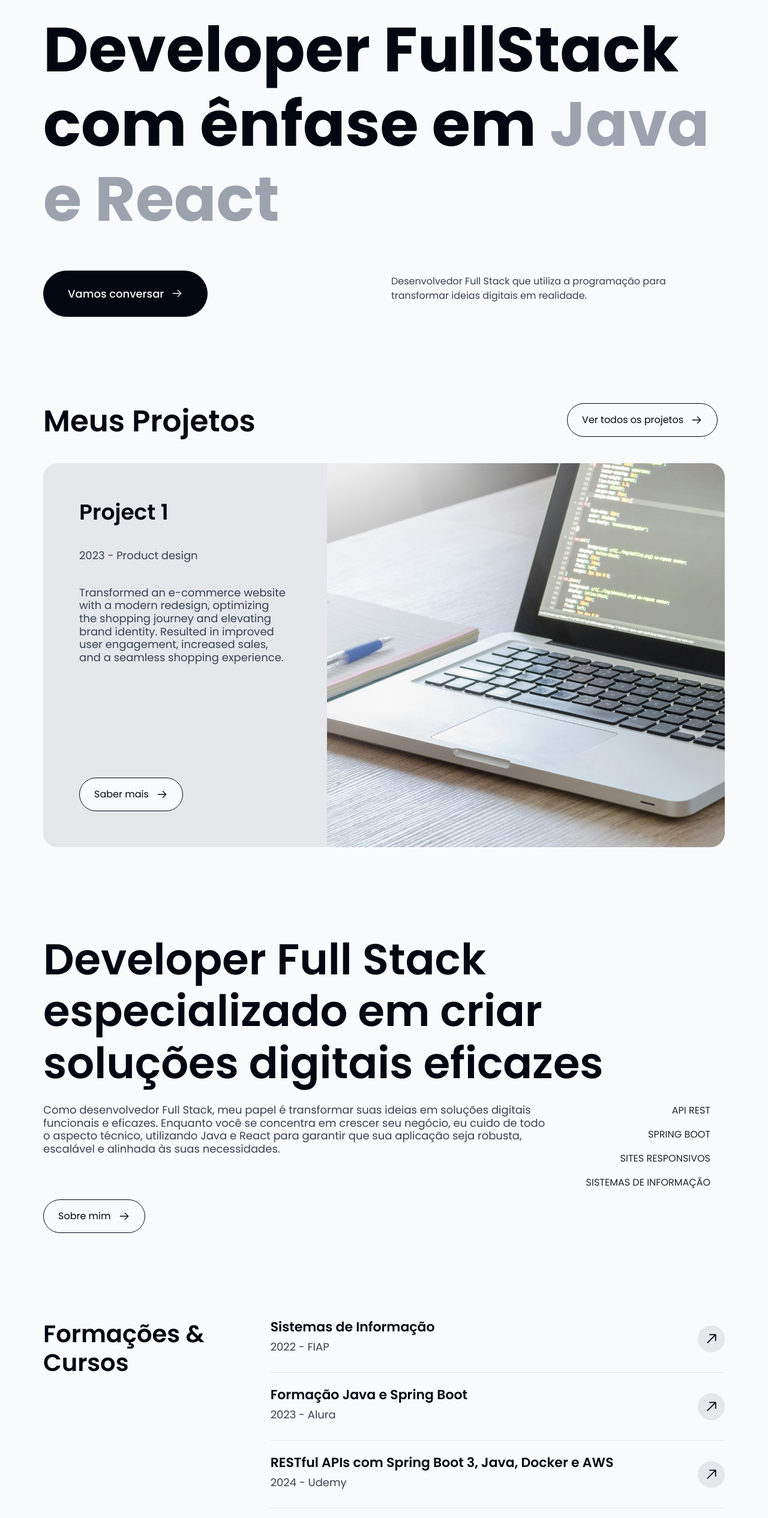
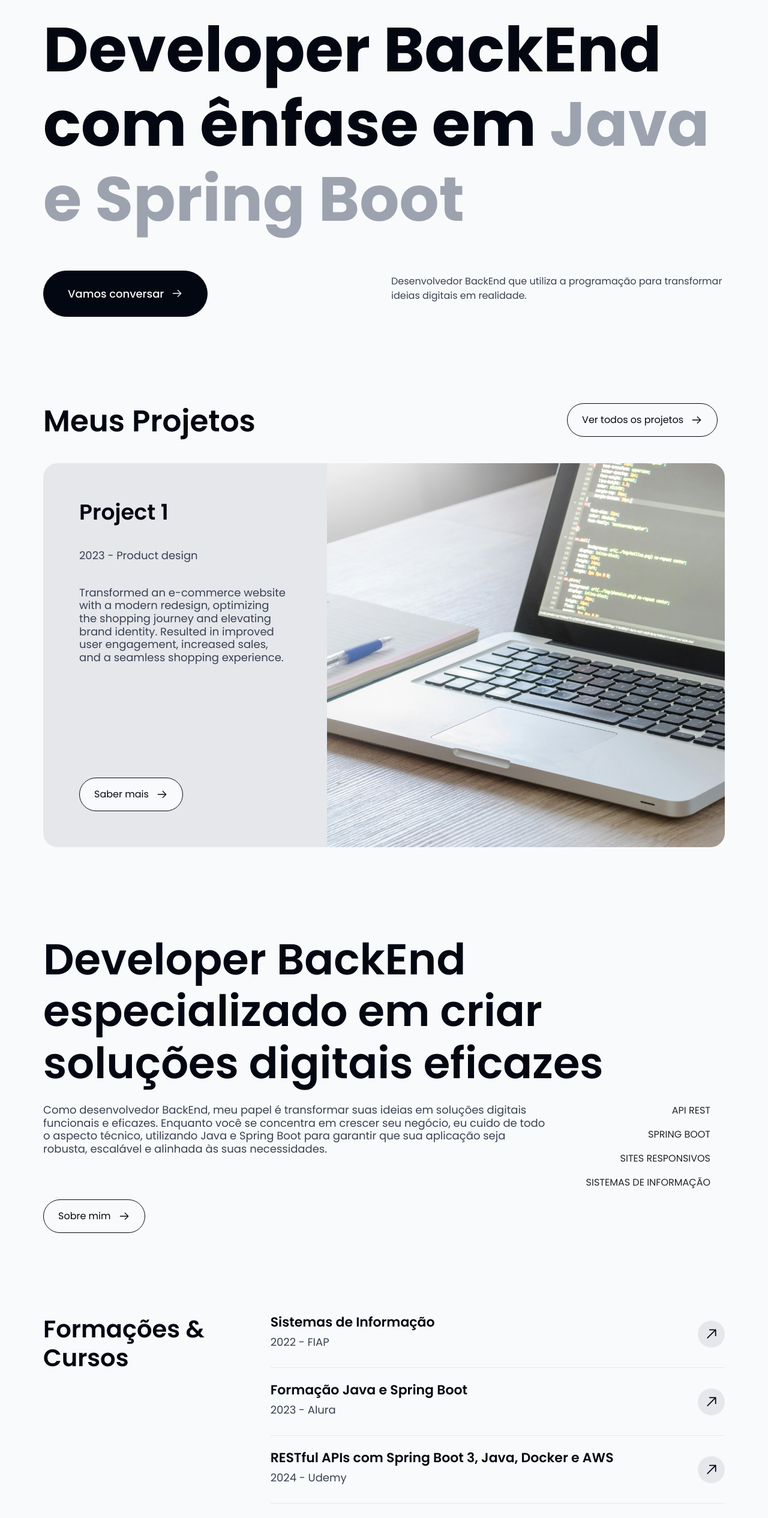
Before and after one commit to MatheusCrivellaro/portifolio-matheus-crivellaro, a React (Vite) app: page / in a window 1280 px wide. Shown: the part 221-2751 px from the top of the page at 60% size. Built offline with nearby package versions, Linux system fonts and the light colour scheme.

Commit message:
Resolvendo alguns bugs visuais

```diff
--- a/src/components/containers/AboutMeContainer/AboutMeContainer.tsx
+++ b/src/components/containers/AboutMeContainer/AboutMeContainer.tsx
@@ -9,8 +9,8 @@ type props = {
 const AboutMeContainer = ({ id }:props) => {
     return (
         <div className="container-aboutme row" id={id}>
-            <h1 className="order-1">Developer Full Stack especializado em criar soluções digitais eficazes</h1>
-            <h2 className="order-2 order-md-3 col-12 col-md-9">Como desenvolvedor Full Stack, meu papel é transformar suas ideias em soluções digitais funcionais e eficazes. Enquanto você se concentra em crescer seu negócio, eu cuido de todo o aspecto técnico, utilizando Java e React para garantir que sua aplicação seja robusta, escalável e alinhada às suas necessidades.</h2>
+            <h1 className="order-1">Developer BackEnd especializado em criar soluções digitais eficazes</h1>
+            <h2 className="order-2 order-md-3 col-12 col-md-9">Como desenvolvedor BackEnd, meu papel é transformar suas ideias em soluções digitais funcionais e eficazes. Enquanto você se concentra em crescer seu negócio, eu cuido de todo o aspecto técnico, utilizando Java e Spring Boot para garantir que sua aplicação seja robusta, escalável e alinhada às suas necessidades.</h2>
             <div className="order-4">
                 <Button color={true} size={3} expansive={true}>
                     <span>Sobre mim</span>
--- a/src/components/containers/ApresentationContainer/ApresentationContainer.tsx
+++ b/src/components/containers/ApresentationContainer/ApresentationContainer.tsx
@@ -11,7 +11,7 @@ const ApresentationContainer = ({ id }:props) => {
     return (
         <div className="container-apresentation" id={id}>
             <h2>Olá! Sou o Matheus</h2>
-            <h1>Developer FullStack com ênfase em <span>Java e React</span></h1>
+            <h1>Developer BackEnd com ênfase em <span>Java e Spring Boot</span></h1>
             <div className="sub-div-apresentation row">
                 <div className="col-12 col-md-6 order-2 order-md-1">
                     <Button color={false} size={4} expansive={true}>
@@ -20,7 +20,7 @@ const ApresentationContainer = ({ id }:props) => {
                     </Button>
                 </div>
                 <p className="col-12 col-md-6 order-1 order-md-2">
-                    Desenvolvedor Full Stack que utiliza a programação para transformar ideias digitais em realidade.
+                    Desenvolvedor BackEnd que utiliza a programação para transformar ideias digitais em realidade.
                 </p>
             </div>
         </div>
--- a/src/components/containers/EducationContainer/EducationContainer.css
+++ b/src/components/containers/EducationContainer/EducationContainer.css
@@ -1,7 +1,7 @@
 .container-education {
     background: #f9fafb;
     display: flex;
-    margin: 72px 0;
+    margin: 64px 0;
 }
 
 @media (max-width: 768px) {
--- a/src/components/containers/InsightsContainer/InsightsContainer.css
+++ b/src/components/containers/InsightsContainer/InsightsContainer.css
@@ -1,5 +1,5 @@
 .insights-container {
-    padding: 72px 0;
+    padding: 64px 0;
 }
 
 .insights-more-container {
```
